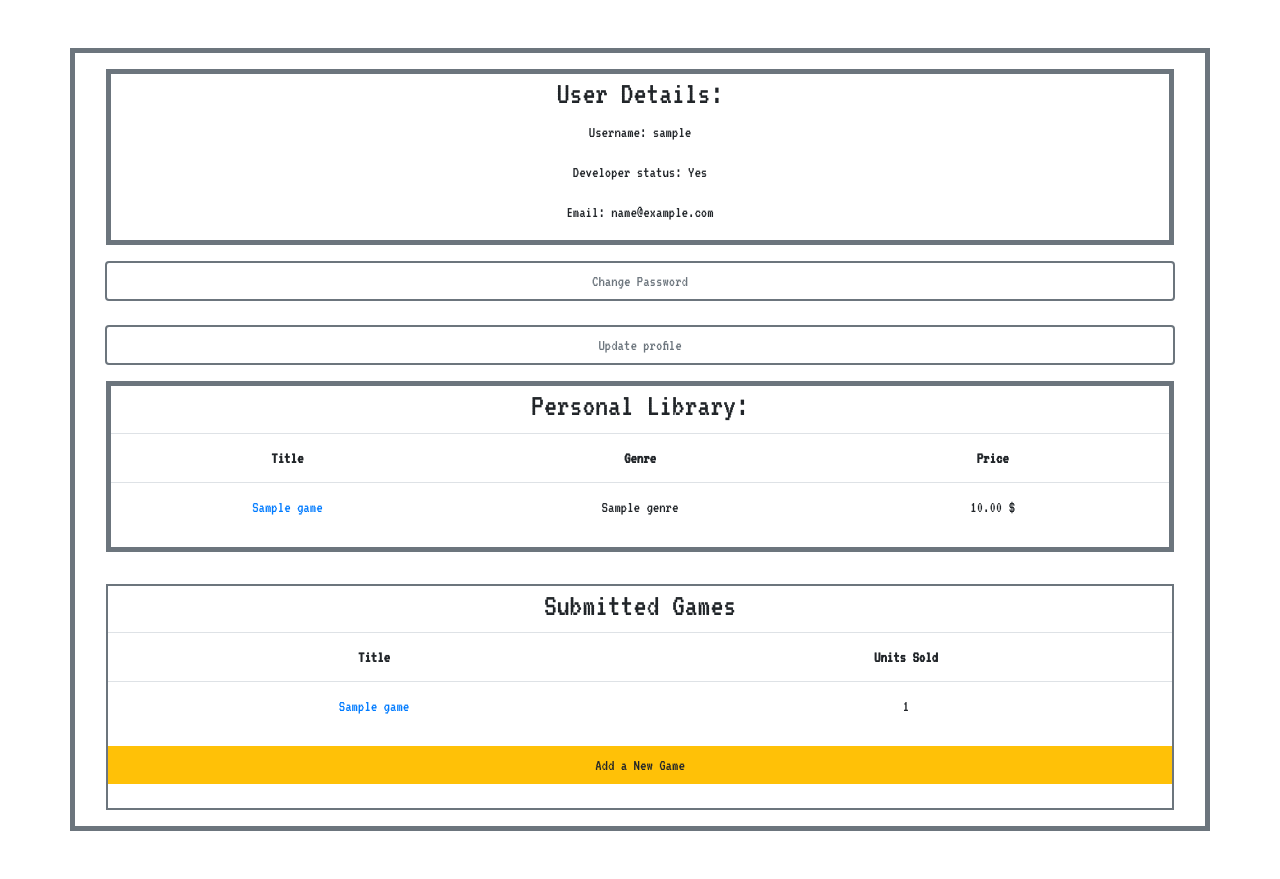
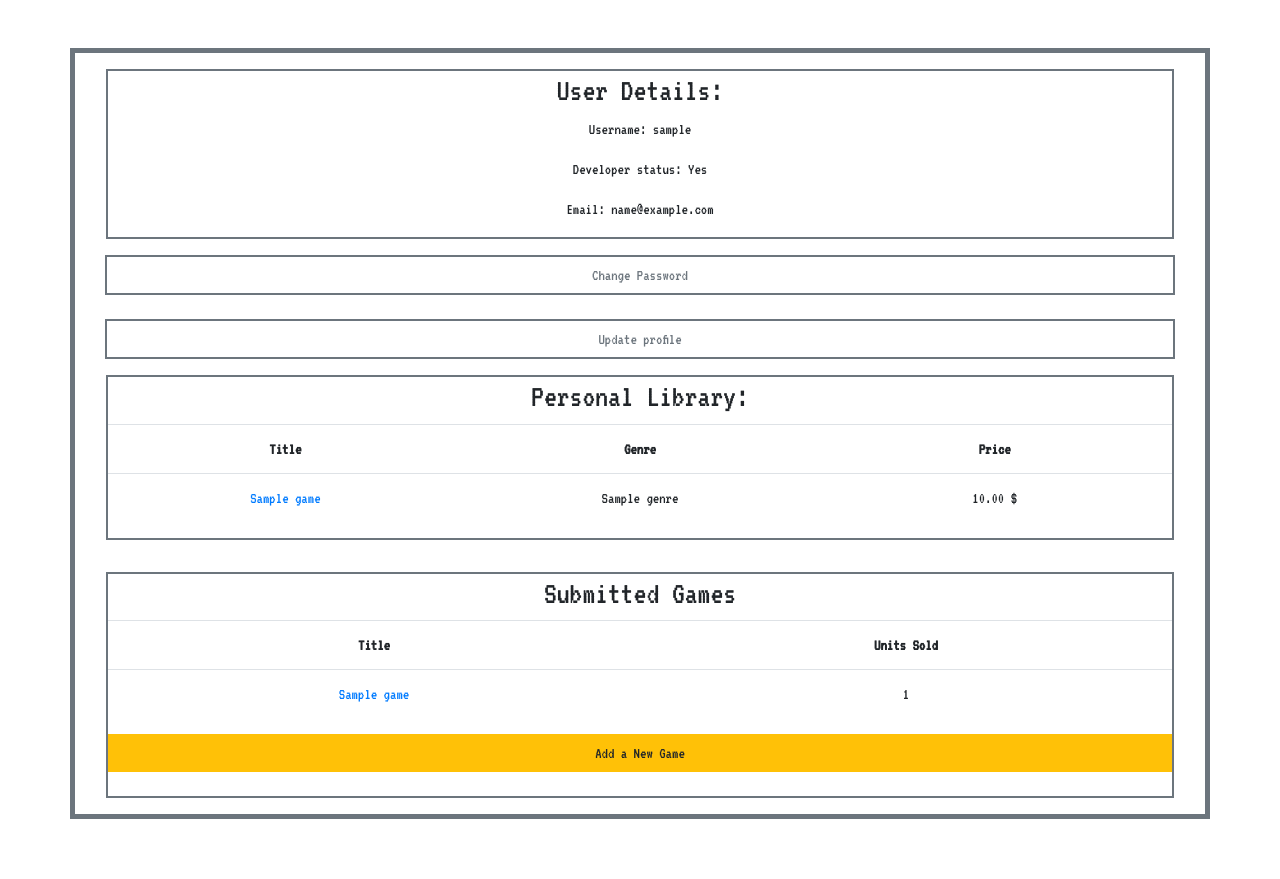
Before and after one commit to okunator/Gameshop, a Django app: a page that uses store/templates/store/profile_list.html in a window 1280 px wide. Shown: the part 56-935 px from the top of the page. After the commit the page ends 875 px from the top, so only its background shows below. Run offline with Django 3.2, Linux system fonts and the light colour scheme; a user stored in the database is signed in; tables that the repository leaves empty hold one stand-in row (values such as "Sample post"); some libraries are stand-ins or nearby versions.

Commit message:
small changes to profiles front

```diff
--- a/store/templates/store/profile_list.html
+++ b/store/templates/store/profile_list.html
@@ -7,7 +7,7 @@
     <div class="p-3">
       <div class ="panel-group">
         <div class = "panel panel-default">
-          <div class="panel-heading" style="border:5px solid #6c757d;">
+          <div class="panel-heading" style="border:2px solid #6c757d;">
             <h2 class="text-center">User Details: </h2>
             <p class="text-center"> Username: {{ user.username }} </p>
             <p class="text-center"> Developer status: {% if user.is_developer %} Yes {% else %} No {% endif %} </p>
@@ -18,18 +18,18 @@
     </div>
 
     <div class="container d-flex justify-content-center mx-auto">
-      <a href="{% url 'store:password_change' %}" class="btn btn-block btn-outline-secondary" style="border:2px solid;">Change Password</a>
+      <a href="{% url 'store:password_change' %}" class="btn btn-block btn-outline-secondary" style="border:2px solid; border-radius:0">Change Password</a>
     </div>
     <br>
 
     <div class="container d-flex justify-content-center mx-auto">
-      <a href="{% url 'accounts:profile_update' username=user.username %}" class="btn btn-block btn-outline-secondary" style="border:2px solid;">Update profile</a>
+      <a href="{% url 'accounts:profile_update' username=user.username %}" class="btn btn-block btn-outline-secondary" style="border:2px solid; border-radius:0">Update profile</a>
     </div>
 
     <div class="p-3">
       <div class ="panel-group">
         <div class = "panel panel-default">
-          <div class="panel-heading" style="border:5px solid #6c757d;">
+          <div class="panel-heading" style="border:2px solid #6c757d;">
             <h2 class="text-center"> Personal Library: </h2>
 
 
```
